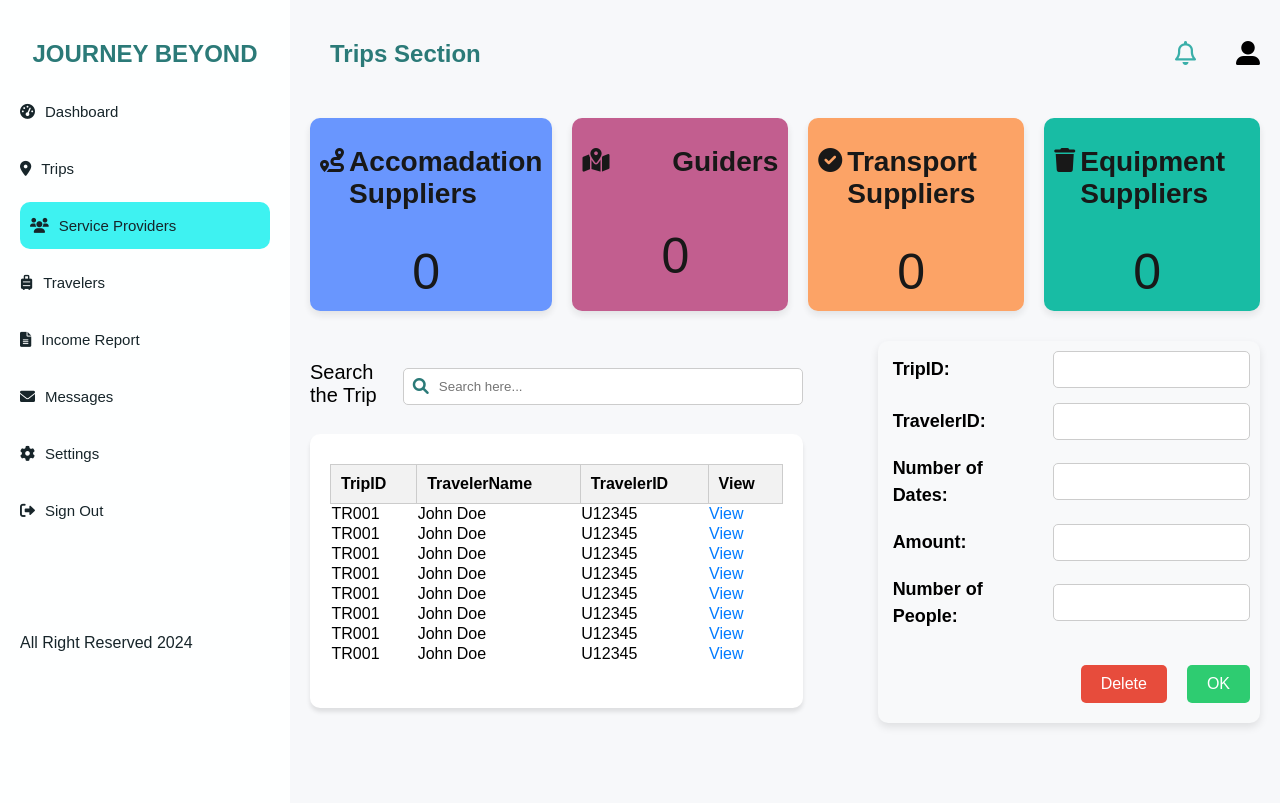
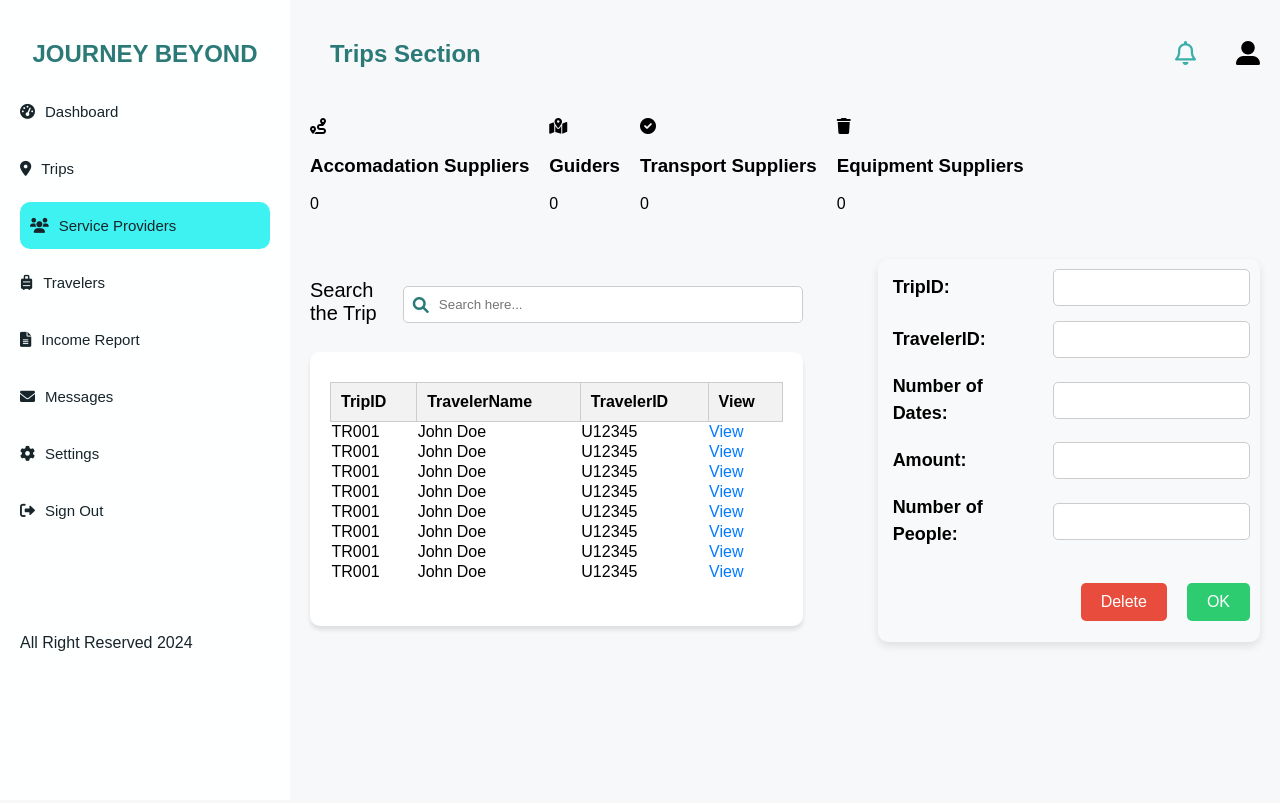
Before and after one commit to Thiwanga123/journeybeyond, a PHP site: page /serviceprovider.html in a window 1280 px wide. After the commit the page ends 651 px from the top, so only its background shows below. Run offline with PHP 8.4, Linux system fonts and the light colour scheme.

Commit message:
update the servicesprovider css file

```diff
--- a/serviceprovider.css
+++ b/serviceprovider.css
@@ -1,10 +1,10 @@
-:root{
+/* :root{
     charlestonGreen: #17252A;
     DeepTail: #2B7A78;
     MadiumTeal:#3AAFA9;
     PaleTeal:#3EF2F1;
     GhostWhite:#FEFFFF;
-}
+} */
 
 body {
     font-family: Arial, sans-serif;
@@ -133,10 +133,10 @@ header {
     display: flex;
     gap: 20px;
     margin-bottom: 30px;
-    opacity: 0.9;
+    /* opacity: 0.9; */
 }
 
-.card1 {
+/* .card1 {
     display:grid;
     grid-template-columns: 1fr, 1fr;
     grid-template-rows: auto auto;
@@ -149,15 +149,19 @@ header {
     flex: 1;
     font-size: 24px;
     box-shadow: 0 4px 8px rgba(0,0,0,0.1);
+} */
+
+/* .accomadator .text1{
+    Accomadators
 }
 
 .card1 .count,.card2 .count,.card3 .count,.card4 .count{
     display: flex;
     grid-column: span 2;
     justify-content: center;
-}
+} */
 
-.card1 .count p,.card2 .count p,.card3 .count p,.card4 .count p {
+/* .card1 .count p,.card2 .count p,.card3 .count p,.card4 .count p {
     justify-content: center;
     margin-right: 10px;
     font-size: 50px;
@@ -211,7 +215,7 @@ header {
     justify-content: space-between;
     flex: 1;
     box-shadow: 0 4px 8px rgba(0,0,0,0.1);
-}
+} */
 
 .charts {
     display: grid;
```
